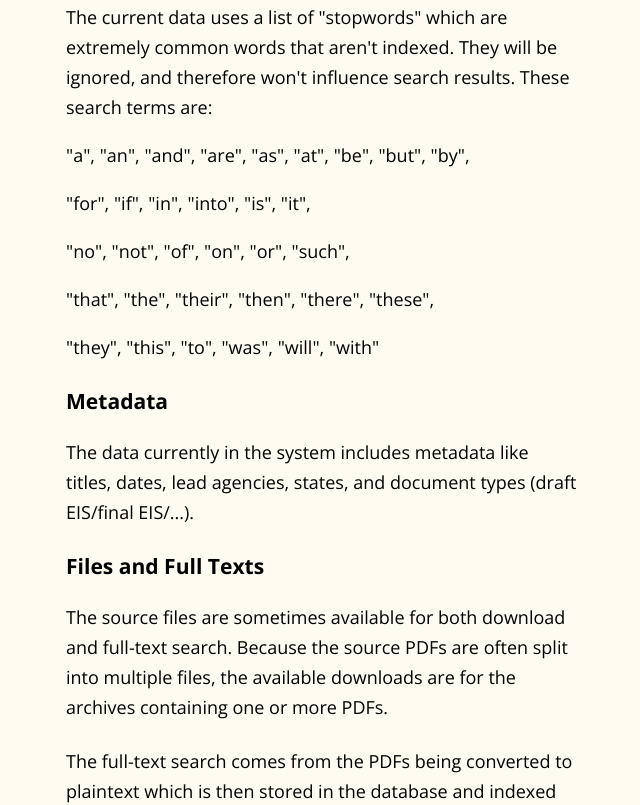
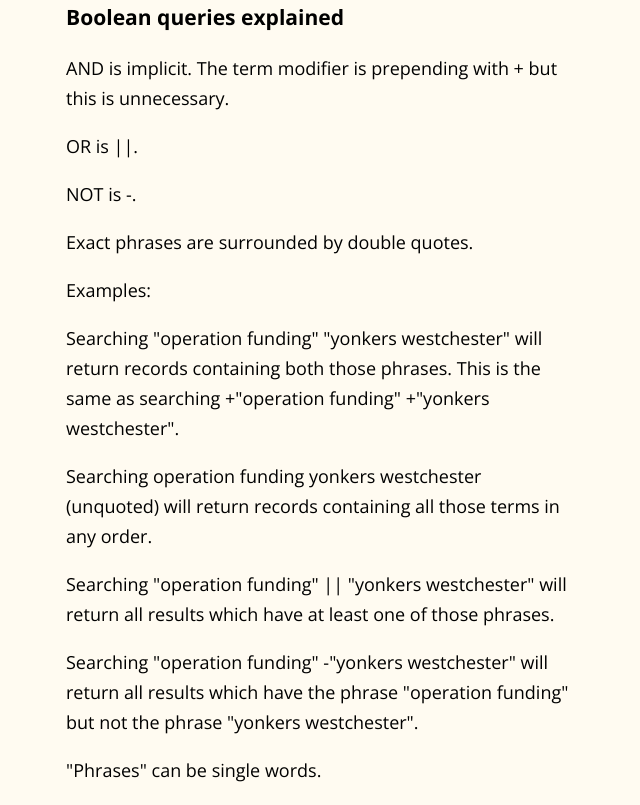
Before and after one commit to GeorgeMSchaffer/nepaccessFront, a React (Create React App) app: page /abouthelp in a window 1280 px wide. Shown: the part 580-1385 px from the top of the page, without its empty margins (318-958 px from the left). Built offline with nearby package versions, Linux system fonts and the light colour scheme; no server answers.

Commit message:
More help text added

```diff
--- a/src/AboutHelp.js
+++ b/src/AboutHelp.js
@@ -23,7 +23,36 @@ export default class AboutHelp extends React.Component {
                         ).
                         <p>Proximity matching, for example, is done by surrounding terms in double quotes and appending ~#, where # is the maximum number of words that may appear between them.
                         </p>
+
                     </span>
+
+                    <h3>Boolean queries explained</h3>
+                    <p>
+                        AND is implicit.  The term modifier is prepending with + but this is unnecessary.
+                    </p><p>
+                        OR is ||.
+                    </p><p>
+                        NOT is -.
+                    </p><p>
+                        Exact phrases are surrounded by double quotes.
+                    </p><p>
+                        Examples:
+                    </p><p>
+                        Searching "operation funding" "yonkers westchester" will return records containing both those phrases.  This is the same as searching +"operation funding" +"yonkers westchester".
+
+                        </p><p>
+                        Searching operation funding yonkers westchester (unquoted) will return records containing all those terms in any order.
+
+                        </p><p>
+                        Searching "operation funding" || "yonkers westchester" will return all results which have at least one of those phrases.
+
+                        </p><p>
+                        Searching "operation funding" -"yonkers westchester" will return all results which have the phrase "operation funding" but not the phrase "yonkers westchester".
+
+                        </p><p>
+                        "Phrases" can be single words.
+                    </p>
+
                     <span className="default-style">
                         The current data uses a list of "stopwords" which are extremely common words that aren't indexed. They will be ignored, and therefore won't influence search results.
                         These search terms are:
```
